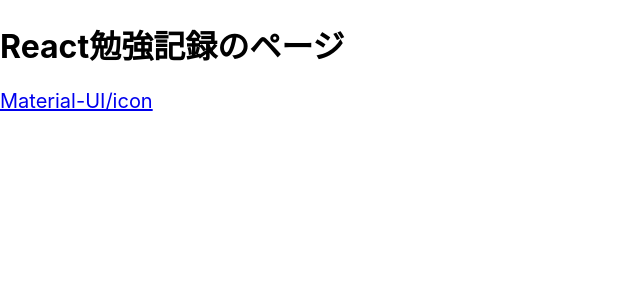
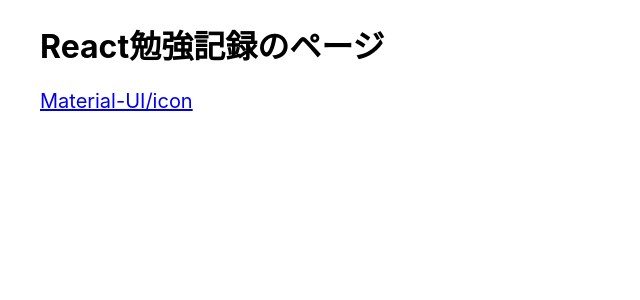
Before and after one commit to playroller/test-app, a React (Create React App) app: page / in a window 1280 px wide. Shown: the top 300 px of the page, without its empty margins (0-640 px from the left). Built offline with nearby package versions, Linux system fonts and the light colour scheme.

Commit message:
update  index.css ページの左右に余白を追加

```diff
--- a/src/index.css
+++ b/src/index.css
@@ -1,10 +1,13 @@
 body {
-  margin: 0;
   font-family: -apple-system, BlinkMacSystemFont, 'Segoe UI', 'Roboto', 'Oxygen',
     'Ubuntu', 'Cantarell', 'Fira Sans', 'Droid Sans', 'Helvetica Neue',
     sans-serif;
   -webkit-font-smoothing: antialiased;
   -moz-osx-font-smoothing: grayscale;
+
+  width: 1200px;
+  margin-left: auto;
+  margin-right: auto;
 }
 
 code {
```
